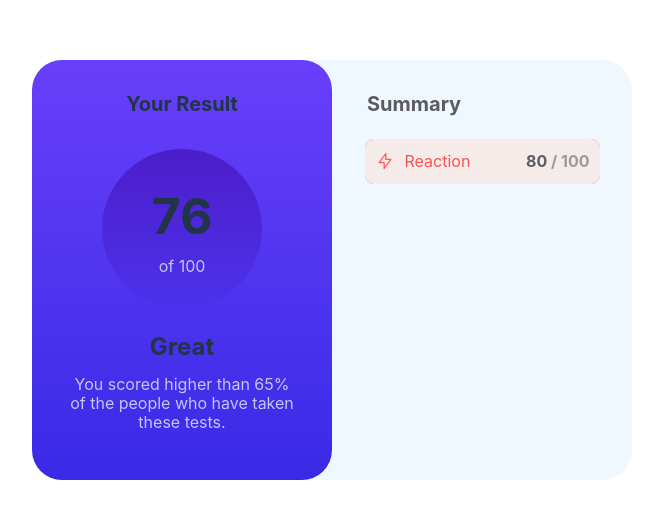
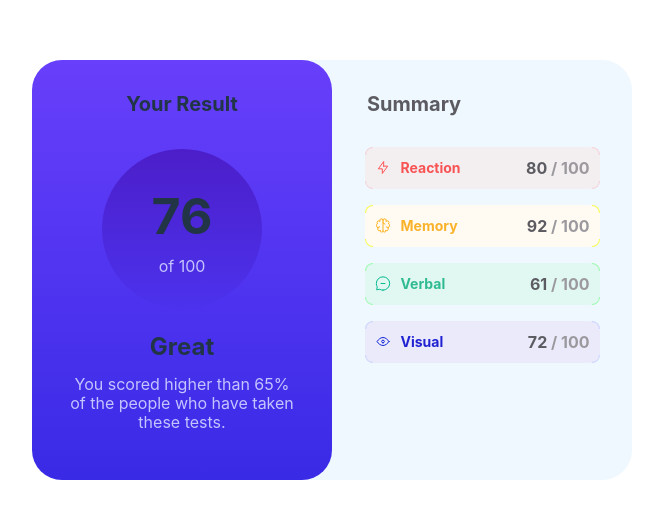
Before and after one commit to JordanReady/results-summary-component, a React (Vite) app: page / in a window 1280 px wide. Shown: the part 130-648 px from the top of the page, without its empty margins (308-971 px from the left). Built offline with nearby package versions, Linux system fonts and the light colour scheme.

Commit message:
adding the rest of the skill-containers

```diff
--- a/src/components/results.css
+++ b/src/components/results.css
@@ -83,12 +83,13 @@
 .skill-container {
   display: flex;
   width: 235px;
-  height: 45px;
+  height: 42px;
   align-items: center;
   justify-content: space-between;
   border-radius: 10px;
   position: relative;
   z-index: 2 !important;
+  margin: 8px;
 }
 
 .corner-accent {
@@ -124,6 +125,12 @@
 
 .skill-icon {
   padding: 10px;
+  width: 16px;
+}
+
+.skill-title {
+  font-size: 14px;
+  font-weight: bold;
 }
 
 .skill-score {
@@ -143,7 +150,7 @@
 /* Colors of the skill-containers */
 /* Reaction */
 .skill-container.reaction {
-  background-color: #f5ecea;
+  background-color: #f5eceab4;
 }
 
 .skill-container.reaction .top-left-corner-accent {
@@ -169,3 +176,90 @@
 .skill-container.reaction .skill-title {
   color: #f85354;
 }
+
+/* Memory */
+.skill-container.memory {
+  background-color: #fffbf2;
+}
+
+.skill-container.memory .top-left-corner-accent {
+  border-top: 1px solid rgba(251, 255, 0, 0.692);
+  border-left: 1px solid rgba(251, 255, 0, 0.692);
+}
+
+.skill-container.memory .top-right-corner-accent {
+  border-top: 1px solid rgba(251, 255, 0, 0.692);
+  border-right: 1px solid rgba(251, 255, 0, 0.692);
+}
+
+.skill-container.memory .bottom-left-corner-accent {
+  border-bottom: 1px solid rgba(251, 255, 0, 0.692);
+  border-left: 1px solid rgba(251, 255, 0, 0.692);
+}
+
+.skill-container.memory .bottom-right-corner-accent {
+  border-bottom: 1px solid rgba(251, 255, 0, 0.692);
+  border-right: 1px solid rgba(251, 255, 0, 0.692);
+}
+
+.skill-container.memory .skill-title {
+  color: #fab22a;
+}
+
+/* Verbal */
+.skill-container.verbal {
+  background-color: #c6f3dc5e;
+}
+
+.skill-container.verbal .top-left-corner-accent {
+  border-top: 1px solid rgba(0, 255, 21, 0.342);
+  border-left: 1px solid rgba(0, 255, 21, 0.342);
+}
+
+.skill-container.verbal .top-right-corner-accent {
+  border-top: 1px solid rgba(0, 255, 21, 0.342);
+  border-right: 1px solid rgba(0, 255, 21, 0.342);
+}
+
+.skill-container.verbal .bottom-left-corner-accent {
+  border-bottom: 1px solid rgba(0, 255, 21, 0.342);
+  border-left: 1px solid rgba(0, 255, 21, 0.342);
+}
+
+.skill-container.verbal .bottom-right-corner-accent {
+  border-bottom: 1px solid rgba(0, 255, 21, 0.342);
+  border-right: 1px solid rgba(0, 255, 21, 0.342);
+}
+
+.skill-container.verbal .skill-title {
+  color: #2fbb91;
+}
+
+/* Visual */
+.skill-container.visual {
+  background-color: #eaeafa;
+}
+
+.skill-container.visual .top-left-corner-accent {
+  border-top: 1px solid rgba(0, 26, 255, 0.144);
+  border-left: 1px solid rgba(0, 26, 255, 0.144);
+}
+
+.skill-container.visual .top-right-corner-accent {
+  border-top: 1px solid rgba(0, 26, 255, 0.144);
+  border-right: 1px solid rgba(0, 26, 255, 0.144);
+}
+
+.skill-container.visual .bottom-left-corner-accent {
+  border-bottom: 1px solid rgba(0, 26, 255, 0.144);
+  border-left: 1px solid rgba(0, 26, 255, 0.144);
+}
+
+.skill-container.visual .bottom-right-corner-accent {
+  border-bottom: 1px solid rgba(0, 26, 255, 0.144);
+  border-right: 1px solid rgba(0, 26, 255, 0.144);
+}
+
+.skill-container.visual .skill-title {
+  color: #2123d3;
+}
--- a/src/components/results.tsx
+++ b/src/components/results.tsx
@@ -36,6 +36,60 @@ function Results() {
             <span className="total-score"> / 100</span>
           </div>
         </div>
+        <div className="skill-container memory">
+          <span className="top-left-corner-accent corner-accent"></span>
+          <span className="top-right-corner-accent corner-accent"></span>
+          <span className="bottom-left-corner-accent corner-accent"></span>
+          <span className="bottom-right-corner-accent corner-accent"></span>
+          <div className="skill-type">
+            <img
+              src="src\assets\icon-memory.svg"
+              alt="memory icon"
+              className="skill-icon"
+            />
+            <p className="skill-title">Memory</p>
+          </div>
+          <div className="skill-score">
+            <span className="your-score">92</span>
+            <span className="total-score"> / 100</span>
+          </div>
+        </div>
+        <div className="skill-container verbal">
+          <span className="top-left-corner-accent corner-accent"></span>
+          <span className="top-right-corner-accent corner-accent"></span>
+          <span className="bottom-left-corner-accent corner-accent"></span>
+          <span className="bottom-right-corner-accent corner-accent"></span>
+          <div className="skill-type">
+            <img
+              src="src\assets\icon-verbal.svg"
+              alt="verbal icon"
+              className="skill-icon"
+            />
+            <p className="skill-title">Verbal</p>
+          </div>
+          <div className="skill-score">
+            <span className="your-score">61</span>
+            <span className="total-score"> / 100</span>
+          </div>
+        </div>
+        <div className="skill-container visual">
+          <span className="top-left-corner-accent corner-accent"></span>
+          <span className="top-right-corner-accent corner-accent"></span>
+          <span className="bottom-left-corner-accent corner-accent"></span>
+          <span className="bottom-right-corner-accent corner-accent"></span>
+          <div className="skill-type">
+            <img
+              src="src\assets\icon-visual.svg"
+              alt="visual icon"
+              className="skill-icon"
+            />
+            <p className="skill-title">Visual</p>
+          </div>
+          <div className="skill-score">
+            <span className="your-score">72</span>
+            <span className="total-score"> / 100</span>
+          </div>
+        </div>
       </div>
     </div>
   );
```
